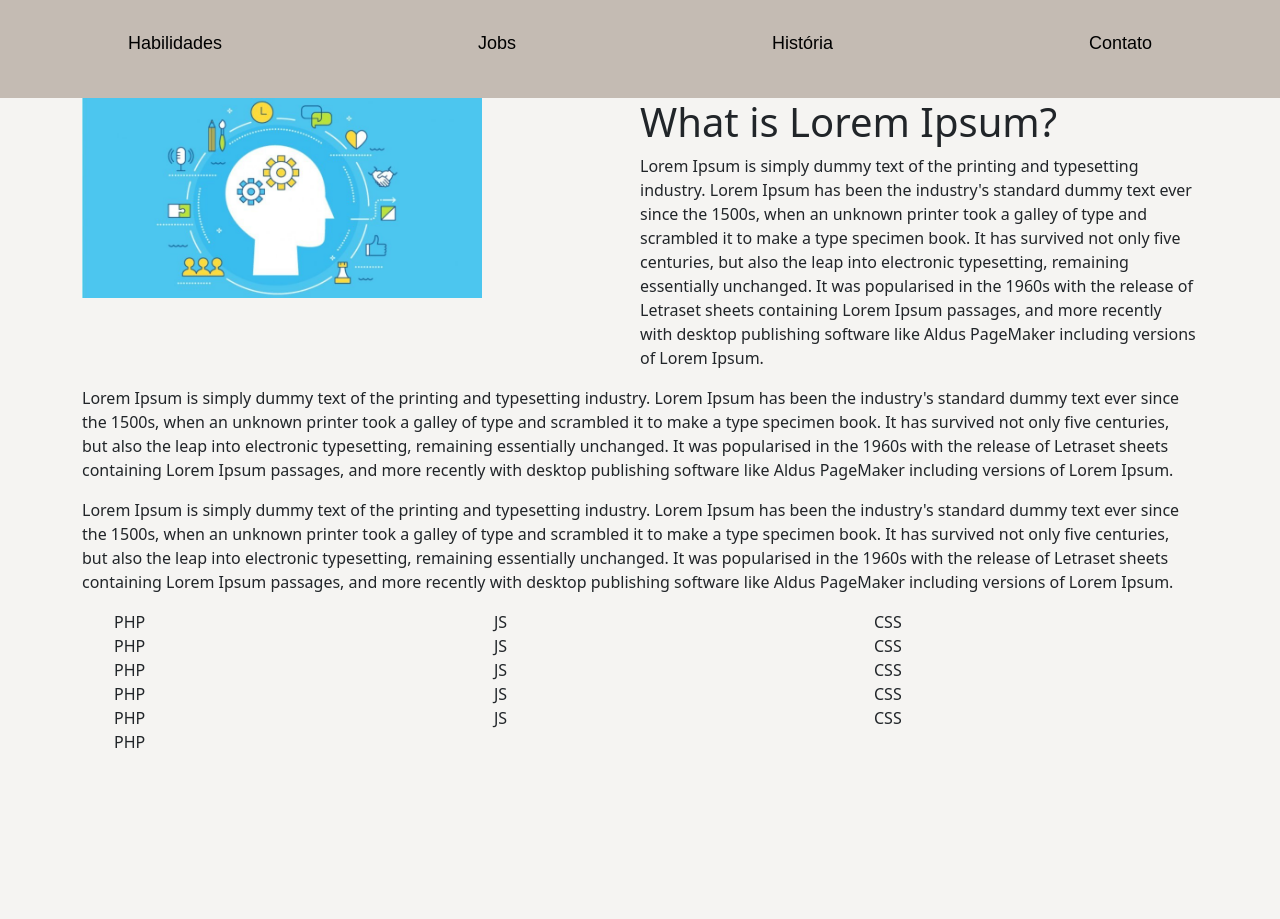
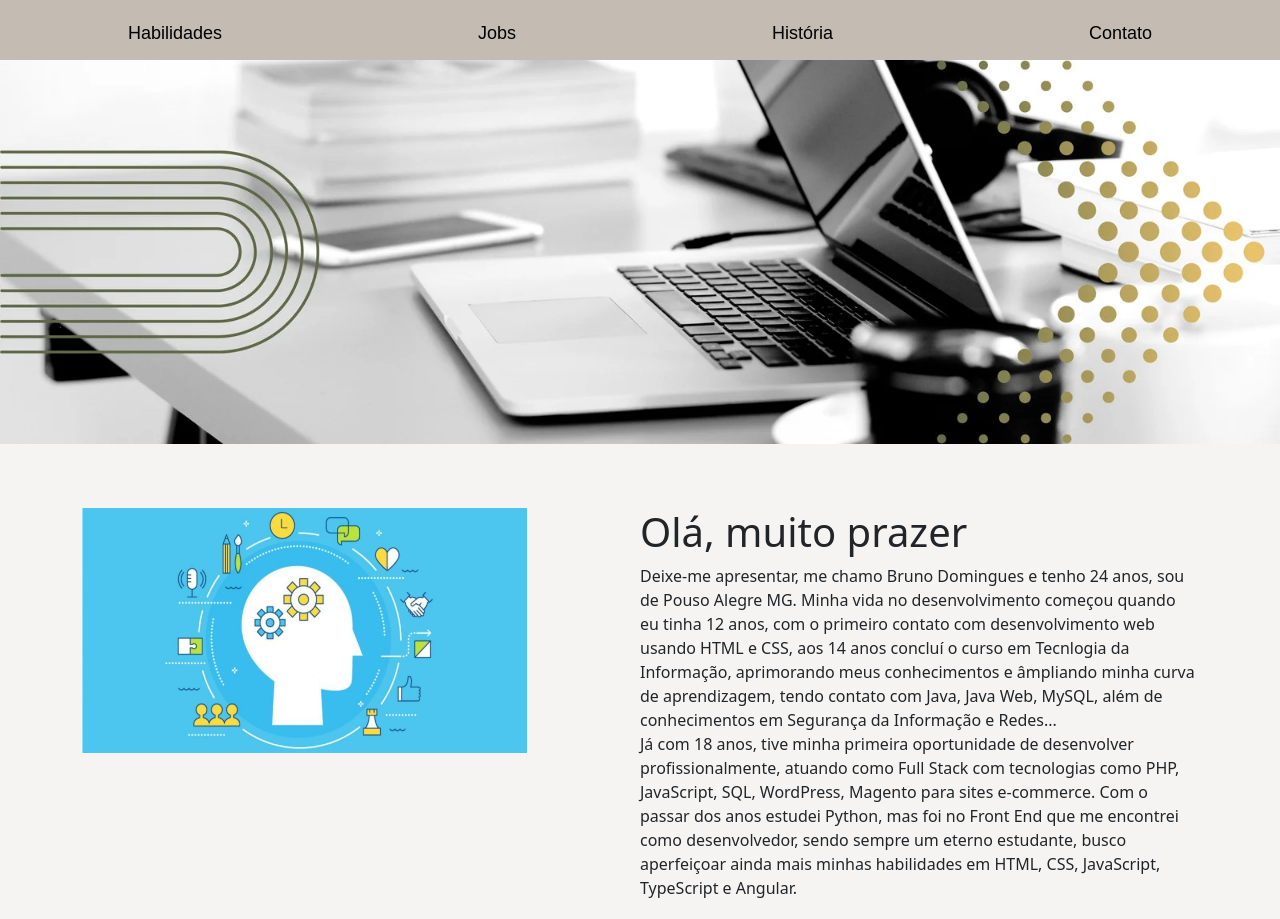
Before and after one commit to brunodomingues98/portfolio, a plain HTML site: page index.html in a window 1280 px wide. Shown: the top 919 px of the page. Before the commit the page ends 800 px from the top, so only its background shows below. Drawn offline with Linux system fonts and the light colour scheme.

Commit message:
ajuste de section, banner e primeiros textos

```diff
--- a/assets/css/style.css
+++ b/assets/css/style.css
@@ -7,8 +7,7 @@ nav {
     background-color: #c4bbb3;
     font-family: 'Seymour One', sans-serif;
     font-size: 18px;
-    padding-top: 10px;
-    padding-bottom: 25px;
+    height: 60px;
 }
 nav.menu ul {
     display: flex;
@@ -19,15 +18,25 @@ nav.menu a {
     color: #000;
     text-decoration: none;
 }
+div.banner img {
+    width: 100%;
+}
+@media screen and (max-width: 992px) {
+
+}
 /* Fim: Menu */
 
 /* Inicio: Main */
+main {
+    margin-top: 5vw;
+}
 section .d-skills {
     display: flex;
     justify-content: space-between;
+    margin-bottom: 5vw;
 }
 section.skills img {
-    width: 400px;
-    height: 200px;
+    width: 445px;
+    height: 245px;
 }
 /* Fim: Main */
--- a/index.html
+++ b/index.html
@@ -2,7 +2,7 @@
 <html>
     <head>
         <meta charset="UTF-8" />
-        <title>Bruno Domingues</title>
+        <title>Bruno Domingues.Dev</title>
         <!-- Inicio: CSS -->
         <link rel="stylesheet" href="./assets/css/reset.css">
         <link rel="stylesheet" href="./assets/bootstrap/css/bootstrap.min.css">
@@ -27,6 +27,9 @@
                     </li>
                 </ul>
             </nav>
+            <div class="banner">
+                <img src="./assets/images/banner.webp" alt="banner">
+            </div>
         </header>
         <main>
             <section class="skills">
@@ -37,14 +40,14 @@
                                 <img src="assets/images/skills.jpg" alt="Skills">
                             </div>
                             <div class="col-6">
-                                <h1>What is Lorem Ipsum?</h1>
-                                <p> Lorem Ipsum is simply dummy text of the printing and typesetting industry.
-                                    Lorem Ipsum has been the industry's standard dummy text ever since the 1500s,
-                                    when an unknown printer took a galley of type and scrambled it to make a type specimen book.
-                                    It has survived not only five centuries, but also the leap into electronic typesetting,
-                                    remaining essentially unchanged. It was popularised in the 1960s with the release of Letraset sheets
-                                    containing Lorem Ipsum passages, and more recently with desktop publishing software like Aldus PageMaker
-                                    including versions of Lorem Ipsum.
+                                <h1>Olá, muito prazer</h1>
+                                <p>
+                                    Deixe-me apresentar, me chamo Bruno Domingues e tenho 24 anos, sou de Pouso Alegre MG.
+                                    Minha vida no desenvolvimento começou quando eu tinha 12 anos, com o primeiro contato com desenvolvimento web usando HTML e CSS,
+                                    aos 14 anos concluí o curso em Tecnlogia da Informação, aprimorando meus conhecimentos e âmpliando minha curva de aprendizagem,
+                                    tendo contato com Java, Java Web, MySQL, além de conhecimentos em Segurança da Informação e Redes... <br>
+                                    Já com 18 anos, tive minha primeira oportunidade de desenvolver profissionalmente, atuando como Full Stack com tecnologias como PHP, JavaScript, SQL, WordPress, Magento para sites e-commerce.
+                                    Com o passar dos anos estudei Python, mas foi no Front End que me encontrei como desenvolvedor, sendo sempre um eterno estudante, busco aperfeiçoar ainda mais minhas habilidades em HTML, CSS, JavaScript, TypeScript e Angular.
                                 </p>
                             </div>
                         </div>
@@ -56,7 +59,8 @@
                     <div class="row">
                         <div class="d-jobs">
                             <div class="col-12">
-                                <p> Lorem Ipsum is simply dummy text of the printing and typesetting industry.
+                                <p>
+                                    Lorem Ipsum is simply dummy text of the printing and typesetting industry.
                                     Lorem Ipsum has been the industry's standard dummy text ever since the 1500s,
                                     when an unknown printer took a galley of type and scrambled it to make a type specimen book.
                                     It has survived not only five centuries, but also the leap into electronic typesetting,
```
Also changed, not shown: assets/images/banner.webp (added).
